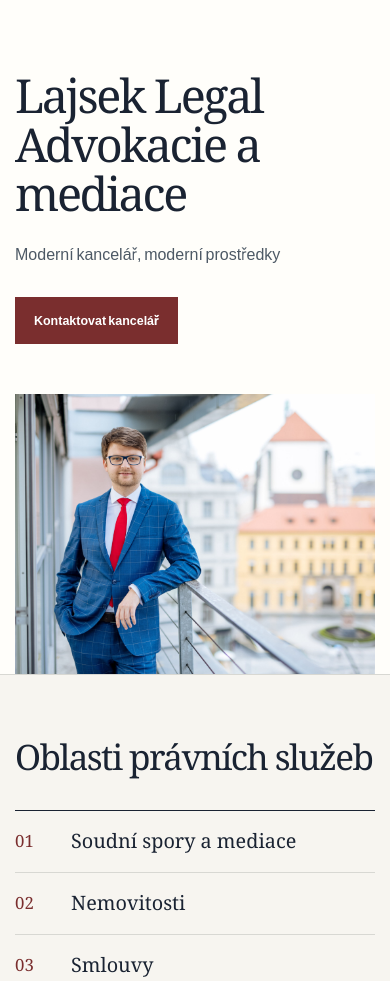
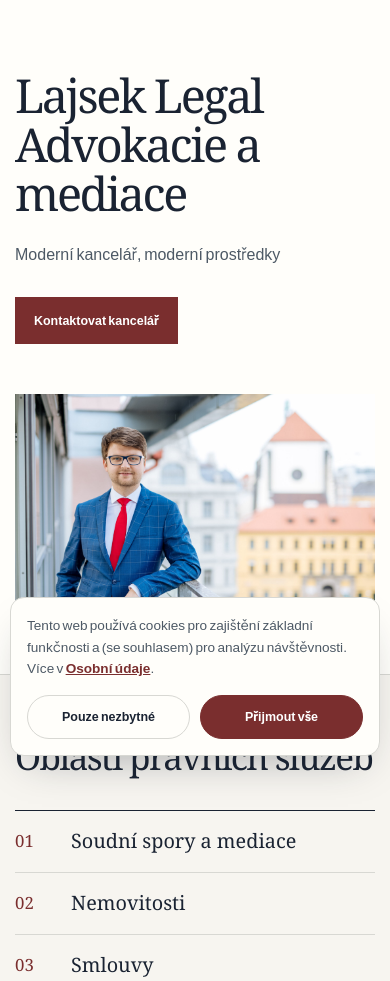
Before and after one commit to Danas2008/LajsekLegal, a Django app: page / in a window 390 px wide. Shown: the part 78-1059 px from the top of the page. Run offline with Django 5.2, Linux system fonts and the light colour scheme; data comes from the database, SQL or seed files in the repository; data that the repository does not hold is empty.

Commit message:
Add cookie consent banner functionality and styles
- Implemented a cookie consent banner in the HTML templates for various pages.
- Added JavaScript to handle cookie consent logic, including local storage management and Google Analytics integration.
- Created CSS styles for the cookie banner to ensure proper display and responsiveness.
- Updated all relevant templates to include the new cookie banner styles and scripts.

```diff
--- /dev/null
+++ b/static/css/cookie-banner.css
@@ -0,0 +1,98 @@
+.cookie-banner {
+  position: fixed;
+  left: 16px;
+  right: 16px;
+  bottom: 16px;
+  z-index: 50;
+  display: flex;
+  flex-wrap: wrap;
+  align-items: center;
+  gap: 16px;
+  max-width: 760px;
+  margin: 0 auto;
+  padding: 18px 22px;
+  background: var(--paper);
+  border: 1px solid var(--line);
+  border-radius: 14px;
+  box-shadow: 0 20px 40px -18px rgba(26, 35, 50, 0.35);
+  font: 14px/1.6 var(--sans, Jakarta, Arial, sans-serif);
+  color: var(--ink);
+  opacity: 0;
+  transform: translateY(16px);
+  transition: opacity 0.25s ease, transform 0.25s ease;
+  pointer-events: none;
+}
+
+.cookie-banner.is-visible {
+  opacity: 1;
+  transform: translateY(0);
+  pointer-events: auto;
+}
+
+.cookie-banner-text {
+  flex: 1 1 320px;
+  margin: 0;
+  color: var(--ink-soft);
+  font-size: 0.85rem;
+}
+
+.cookie-banner-text a {
+  color: var(--wine);
+  font-weight: 700;
+  text-decoration: underline;
+}
+
+.cookie-banner-actions {
+  display: flex;
+  flex: none;
+  gap: 10px;
+}
+
+.cookie-btn {
+  padding: 11px 18px;
+  border-radius: 999px;
+  font: inherit;
+  font-size: 0.78rem;
+  font-weight: 800;
+  cursor: pointer;
+  white-space: nowrap;
+}
+
+.cookie-btn-primary {
+  background: var(--wine);
+  border: 1px solid var(--wine);
+  color: #fff;
+}
+
+.cookie-btn-primary:hover {
+  background: var(--wine-dark);
+  border-color: var(--wine-dark);
+}
+
+.cookie-btn-secondary {
+  background: var(--paper);
+  border: 1px solid var(--line);
+  color: var(--ink);
+}
+
+.cookie-btn-secondary:hover {
+  border-color: var(--wine);
+  color: var(--wine);
+}
+
+@media (max-width: 640px) {
+  .cookie-banner {
+    left: 10px;
+    right: 10px;
+    bottom: 10px;
+    padding: 16px;
+  }
+
+  .cookie-banner-actions {
+    width: 100%;
+  }
+
+  .cookie-btn {
+    flex: 1;
+  }
+}
--- /dev/null
+++ b/static/js/cookie-banner.js
@@ -0,0 +1,93 @@
+(function () {
+  var STORAGE_KEY = 'cookie_consent';
+  var CONSENT_DAYS = 180;
+
+  var TEXT = {
+    cs: {
+      message: 'Tento web používá cookies pro zajištění základní funkčnosti a (se souhlasem) pro analýzu návštěvnosti. Více v <a href="/osobni-udaje/">Osobní údaje</a>.',
+      accept: 'Přijmout vše',
+      essential: 'Pouze nezbytné',
+    },
+    en: {
+      message: 'This website uses cookies for core functionality and, with your consent, to analyse traffic. More in <a href="/osobni-udaje/">Privacy</a>.',
+      accept: 'Accept all',
+      essential: 'Essential only',
+    },
+  };
+
+  var lang = (document.documentElement.getAttribute('lang') || 'cs').indexOf('en') === 0 ? 'en' : 'cs';
+  var t = TEXT[lang];
+
+  function readConsent() {
+    try {
+      var raw = localStorage.getItem(STORAGE_KEY);
+      if (!raw) return null;
+      var data = JSON.parse(raw);
+      if (!data.expires || Date.now() > data.expires) return null;
+      return data.value;
+    } catch (e) {
+      return null;
+    }
+  }
+
+  function writeConsent(value) {
+    try {
+      localStorage.setItem(STORAGE_KEY, JSON.stringify({
+        value: value,
+        expires: Date.now() + CONSENT_DAYS * 24 * 60 * 60 * 1000,
+      }));
+    } catch (e) { /* localStorage unavailable, consent just won't persist */ }
+  }
+
+  function loadAnalytics() {
+    var id = window.GA_MEASUREMENT_ID;
+    if (!id || document.getElementById('ga-gtag-script')) return;
+
+    var script = document.createElement('script');
+    script.id = 'ga-gtag-script';
+    script.async = true;
+    script.src = 'https://www.googletagmanager.com/gtag/js?id=' + encodeURIComponent(id);
+    document.head.appendChild(script);
+
+    window.dataLayer = window.dataLayer || [];
+    window.gtag = window.gtag || function () { window.dataLayer.push(arguments); };
+    gtag('js', new Date());
+    gtag('config', id);
+  }
+
+  function applyConsent(value) {
+    if (value === 'all') loadAnalytics();
+  }
+
+  var existing = readConsent();
+  if (existing) {
+    applyConsent(existing);
+    return;
+  }
+
+  var banner = document.createElement('div');
+  banner.className = 'cookie-banner';
+  banner.setAttribute('role', 'dialog');
+  banner.setAttribute('aria-label', 'Cookies');
+  banner.innerHTML =
+    '<p class="cookie-banner-text">' + t.message + '</p>' +
+    '<div class="cookie-banner-actions">' +
+      '<button type="button" class="cookie-btn cookie-btn-secondary" data-consent="essential">' + t.essential + '</button>' +
+      '<button type="button" class="cookie-btn cookie-btn-primary" data-consent="all">' + t.accept + '</button>' +
+    '</div>';
+
+  document.body.appendChild(banner);
+  window.requestAnimationFrame(function () {
+    banner.classList.add('is-visible');
+  });
+
+  banner.addEventListener('click', function (event) {
+    var button = event.target.closest('[data-consent]');
+    if (!button) return;
+    var value = button.getAttribute('data-consent');
+    writeConsent(value);
+    applyConsent(value);
+    banner.classList.remove('is-visible');
+    window.setTimeout(function () { banner.remove(); }, 250);
+  });
+})();
--- a/templates/index.html
+++ b/templates/index.html
@@ -4,15 +4,7 @@
 <html lang="{{ LANG }}">
   <head>
     <meta charset="utf-8" />
-{% if GA_MEASUREMENT_ID %}
-    <script async src="https://www.googletagmanager.com/gtag/js?id={{ GA_MEASUREMENT_ID }}"></script>
-    <script>
-      window.dataLayer = window.dataLayer || [];
-      function gtag(){dataLayer.push(arguments);}
-      gtag('js', new Date());
-      gtag('config', '{{ GA_MEASUREMENT_ID }}');
-    </script>
-    {% endif %}
+{% if GA_MEASUREMENT_ID %}<script>window.GA_MEASUREMENT_ID = "{{ GA_MEASUREMENT_ID|escapejs }}";</script>{% endif %}
     <meta name="viewport" content="width=device-width,initial-scale=1" />
     <title>{% if LANG == 'en' %}Lajsek Legal | Law &amp; Mediation{% else %}Lajsek Legal | Advokacie a mediace{% endif %}</title>
     <meta name="description" content="{% t 'meta_desc_home' 'Advokátní kancelář Vladimíra Lajska v Praze – soudní spory, mediace, nemovitosti, smlouvy, GDPR. Rezervujte si nezávaznou konzultaci ještě dnes.' %}" />
@@ -29,6 +21,7 @@
     <link rel="canonical" href="{{ CANONICAL_URL }}" />
     <link rel="icon" href="{% static 'img/ikona.ico' %}" />
     <link rel="stylesheet" href="{% static 'css/style.css' %}" />
+    <link rel="stylesheet" href="{% static 'css/cookie-banner.css' %}" />
     <link rel="stylesheet" href="{% static 'css/site-edit.css' %}" />
     <script type="application/ld+json">
     {
@@ -275,5 +268,6 @@
       <div class="site-edit-banner">Režim úprav je zapnutý — klikněte znovu na tužku pro ukončení</div>
       <script src="{% static 'js/site-edit.js' %}" defer></script>
     {% endif %}
+      <script src="{% static 'js/cookie-banner.js' %}" defer></script>
   </body>
 </html>
```
Also changed, not shown: templates/404.html (+3 -9 lines), templates/blog.html (+3 -9 lines), templates/blog_detail.html (+3 -9 lines), templates/booking.html (+3 -9 lines), templates/dusevni-vlastnictvi.html (+3 -9 lines), templates/faq.html (+3 -9 lines), templates/gdpr.html (+3 -9 lines), templates/kontakt.html (+3 -9 lines), templates/legal.html (+3 -9 lines), templates/mediace.html (+3 -9 lines), templates/nemovitosti.html (+3 -9 lines), templates/o-nas.html (+3 -9 lines), templates/odmena.html (+3 -9 lines), templates/reference.html (+3 -9 lines), 3 more files.
